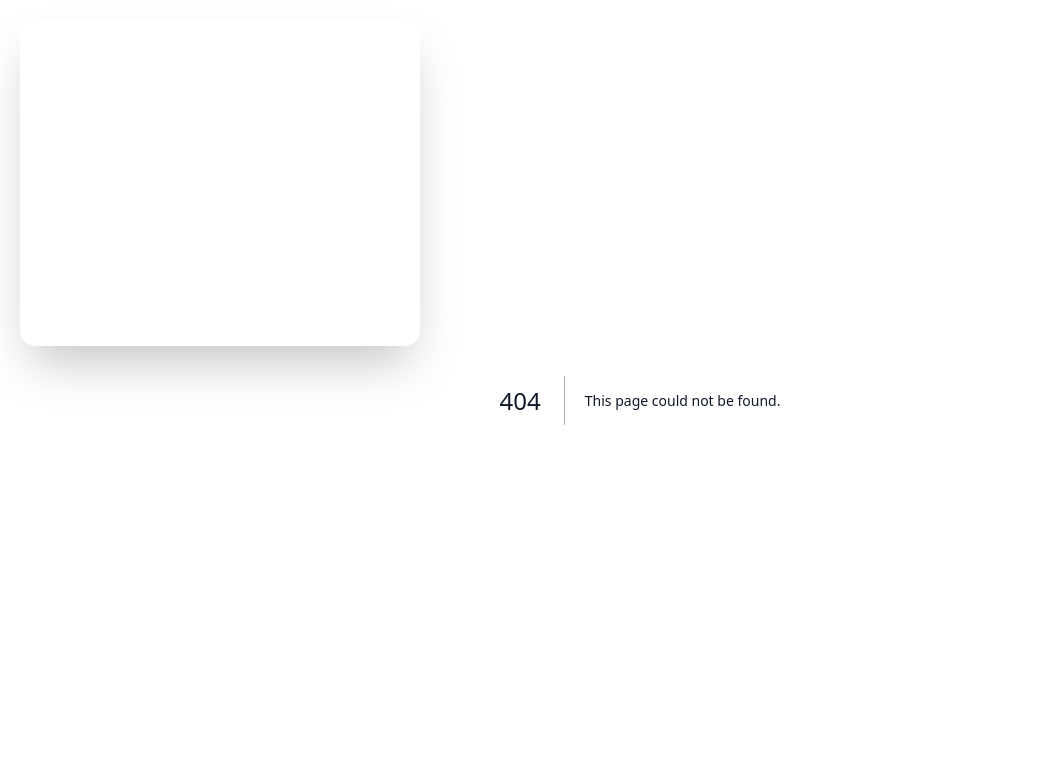
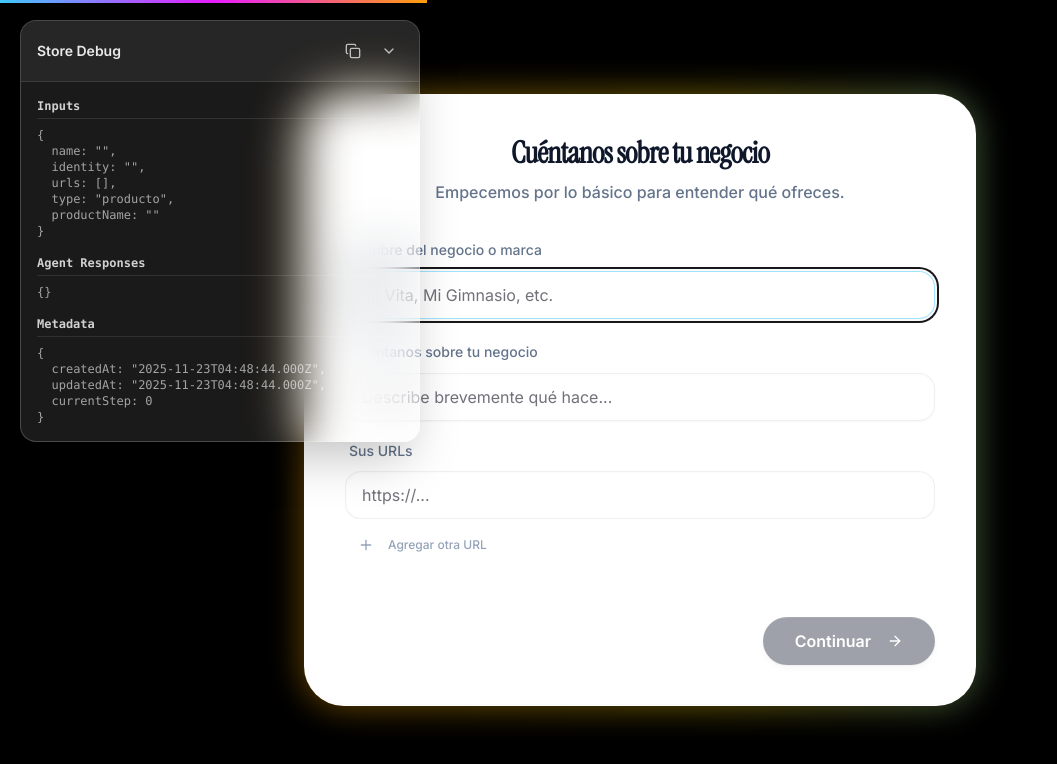
Before and after one commit to m5b6/hax, a Next.js app: page /demo in a window 1280 px wide. Before the commit this address had no page. Shown: the top 764 px of the page, without its empty margins (0-1057 px from the left). Built offline with nearby package versions, Linux system fonts and the light colour scheme.

Commit message:
feat: Introduce a demo wizard page with simulated post and video generation and refine video prompt agent closing shot instructions.

```diff
--- a/src/agents/video-prompt-agent.ts
+++ b/src/agents/video-prompt-agent.ts
@@ -2,8 +2,8 @@ import { Agent } from "@mastra/core/agent";
 import { openai } from "@ai-sdk/openai";
 
 export const videoPromptAgent = new Agent({
-  name: "video-prompt-generator",
-  instructions: `You are an expert video prompt engineer specialized in creating prompts for Veo 3.1 Fast.
+   name: "video-prompt-generator",
+   instructions: `You are an expert video prompt engineer specialized in creating prompts for Veo 3.1 Fast.
 
 YOUR TASK:
 Transform a content matrix (video phases) and brand design brief into a HIGH-QUALITY, OPTIMIZED VIDEO PROMPT for Veo.
@@ -37,9 +37,8 @@ PROMPT STRUCTURE (Flow naturally in one paragraph):
 - Example: "Camera zooms in as hands interact with the product, revealing intricate details. Smooth transition shows the product in use..."
 
 **Closing Shot (6-8 seconds)**: Final clear visual
-- Product/logo in focus
-- If WhatsApp/CTA is mentioned: "ends with a minimal overlay showing [brand] logo and contact information at the bottom third"
-- Example: "Final shot holds on the product with brand identity clearly visible"
+- Product/logo in focus with brand identity clearly visible
+- Example: "Final shot holds on the product with brand logo elegantly displayed"
 
 CRITICAL RULES:
 
@@ -47,9 +46,9 @@ CRITICAL RULES:
    - GOOD: "scene dominated by vibrant coral (#FF6B6B) and deep navy tones"
    - BAD: "colorful scene"
 
-2. **CTA Placement**: If WhatsApp/CTA mentioned, ONLY in final 1-2 seconds
-   - GOOD: "concludes with clean contact overlay in bottom third"
-   - BAD: "constant WhatsApp banner throughout" or "semi-transparent CTA overlay"
+2. **Clean Ending**: Focus on product and brand
+   - GOOD: "concludes with product positioned elegantly, brand logo visible"
+   - BAD: "contact information", "WhatsApp overlay", or "call-to-action text"
 
 3. **Camera Language**: Use film terminology
    - "slow dolly in", "dutch angle", "shallow depth of field", "rack focus"
@@ -68,8 +67,8 @@ CRITICAL RULES:
    - NO: "subtitles appear", "text overlay says"
 
 EXAMPLE OUTPUT:
-"Cinematic 9:16 vertical video with premium tech aesthetic, scene dominated by electric blue (#00A8FF) and silver-white tones. Opens with dynamic fast zoom onto wireless earbuds resting on brushed metal surface, soft studio lighting creating elegant highlights. Camera smoothly circles the product as a hand enters frame, fingers delicately lifting one earbud to reveal close-up details of charging case LED. Cut to intimate lifestyle shot showing person wearing earbuds in modern minimalist room flooded with natural light, subtle bokeh effect in background. Smooth transition reveals sound wave visualization pulsing in blue matching brand color, suggesting premium audio quality. Final 2 seconds hold on product shot with brand logo clearly visible and clean contact information displayed in lower third."
+"Cinematic 9:16 vertical video with premium tech aesthetic, scene dominated by electric blue (#00A8FF) and silver-white tones. Opens with dynamic fast zoom onto wireless earbuds resting on brushed metal surface, soft studio lighting creating elegant highlights. Camera smoothly circles the product as a hand enters frame, fingers delicately lifting one earbud to reveal close-up details of charging case LED. Cut to intimate lifestyle shot showing person wearing earbuds in modern minimalist room flooded with natural light, subtle bokeh effect in background. Smooth transition reveals sound wave visualization pulsing in blue matching brand color, suggesting premium audio quality. Final shot holds on product with brand logo elegantly displayed, creating a clean and aspirational conclusion."
 
 Remember: Write as if directing a cinematographer. Be specific, visual, and temporal. No marketing speak.`,
-  model: openai("gpt-4o"),
+   model: openai("gpt-4o"),
 });
--- /dev/null
+++ b/src/app/demo/page.tsx
@@ -0,0 +1,86 @@
+"use client";
+
+import React, { useState, useEffect, Suspense } from "react";
+import { useSearchParams } from "next/navigation";
+import { WizardLayout } from "@/components/wizard/WizardLayout";
+import { StepIdentity } from "@/components/wizard/StepIdentity";
+import { StepStrategy } from "@/components/wizard/StepStrategy";
+import { StepFinal } from "@/components/wizard/StepFinal";
+import { useWizardStore } from "@/contexts/WizardStore";
+
+function WizardContent() {
+    const searchParams = useSearchParams();
+    const initialStep = parseInt(searchParams.get("step") || "0");
+    const [step, setStep] = useState(initialStep);
+    const wizardStore = useWizardStore();
+
+    // Update step if URL param changes
+    useEffect(() => {
+        const stepParam = searchParams.get("step");
+        if (stepParam) {
+            setStep(parseInt(stepParam));
+        }
+    }, [searchParams]);
+
+    // Update metadata with current step
+    useEffect(() => {
+        wizardStore.setMetadata({
+            currentStep: step,
+        });
+        // eslint-disable-next-line react-hooks/exhaustive-deps
+    }, [step]);
+
+    const [isAnalyzing, setIsAnalyzing] = useState(false);
+    const businessName = wizardStore.getInput("name") || "";
+
+    const handleNext = () => {
+        setStep((prev) => prev + 1);
+    };
+
+    const steps = [
+        {
+            title: "Cuéntanos sobre tu negocio",
+            subtitle: "Empecemos por lo básico para entender qué ofreces.",
+            component: <StepIdentity onNext={handleNext} onAnalyzingChange={setIsAnalyzing} />,
+        },
+        {
+            title: "Estrategia de Campaña",
+            subtitle: "Definamos a quién vamos a impactar.",
+            component: <StepStrategy onNext={handleNext} />,
+        },
+        {
+            title: "Creando tu campaña",
+            subtitle: "Estamos preparando todo lo que necesitas para tu campaña.",
+            component: <StepFinal />,
+        },
+    ];
+
+    const getStepTitle = (stepIndex: number) => {
+        if (stepIndex === 0) {
+            return businessName ? `Cuéntanos sobre ${businessName}` : "Cuéntanos sobre tu negocio";
+        }
+        return steps[stepIndex]?.title || "";
+    };
+
+    const currentStepData = steps[step] || steps[0];
+
+    return (
+        <WizardLayout
+            currentStep={step}
+            totalSteps={steps.length}
+            title={getStepTitle(step)}
+            subtitle={currentStepData.subtitle}
+            isAnalyzing={isAnalyzing}
+        >
+            {currentStepData.component}
+        </WizardLayout>
+    );
+}
+
+export default function DemoPage() {
+    return (
+        <Suspense fallback={<div>Loading...</div>}>
+            <WizardContent />
+        </Suspense>
+    );
+}
```
Also changed, not shown: src/components/wizard/StepFinal.tsx (+50 -2 lines).
